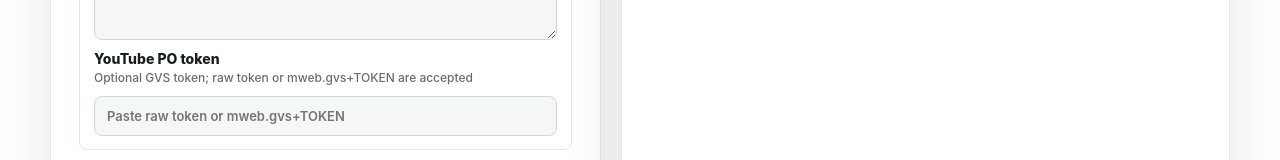
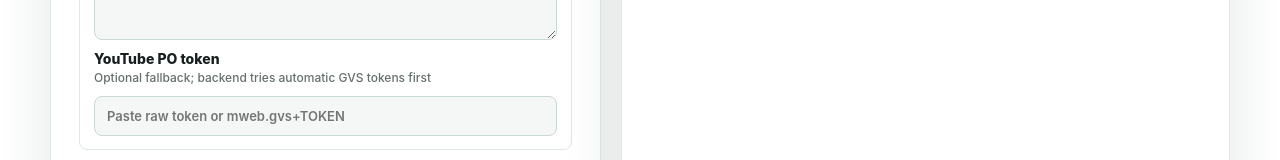
Before and after one commit to vanquyd647/download_video_tiktok, a React (Vite) app: page / in a window 1280 px wide. Shown: the part 983-1143 px from the top of the page. Built offline with nearby package versions, Linux system fonts and the light colour scheme; no server answers.

Commit message:
Clarify automatic YouTube token fallback

```diff
--- a/src/App.jsx
+++ b/src/App.jsx
@@ -430,7 +430,7 @@ export function App() {
               />
               <label htmlFor="po-token">
                 YouTube PO token
-                <small>Optional GVS token; raw token or mweb.gvs+TOKEN are accepted</small>
+                <small>Optional fallback; backend tries automatic GVS tokens first</small>
               </label>
               <input
                 id="po-token"
```
Also changed, not shown: 1 other file (tests, documents, lock files or other folders).
